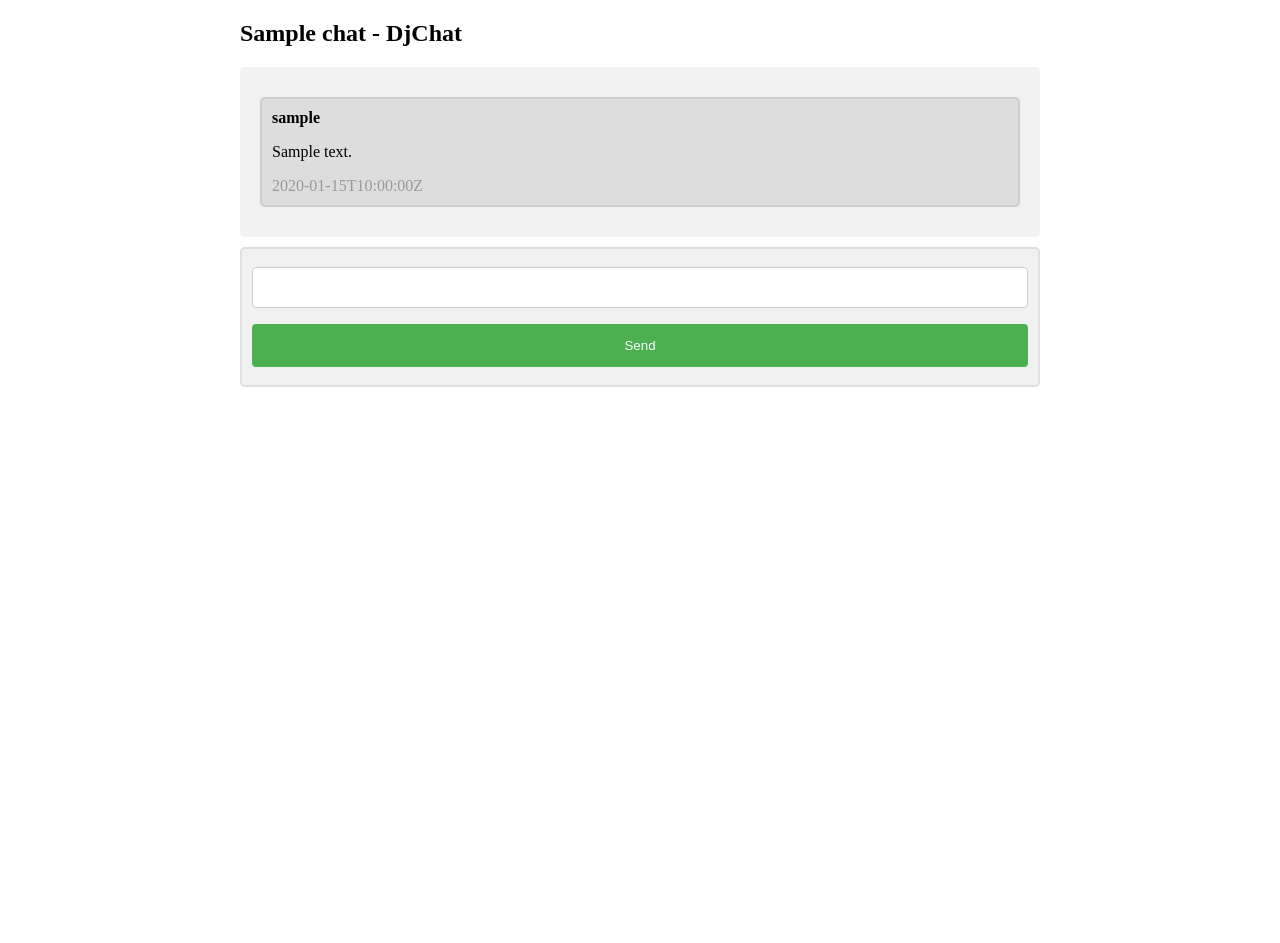
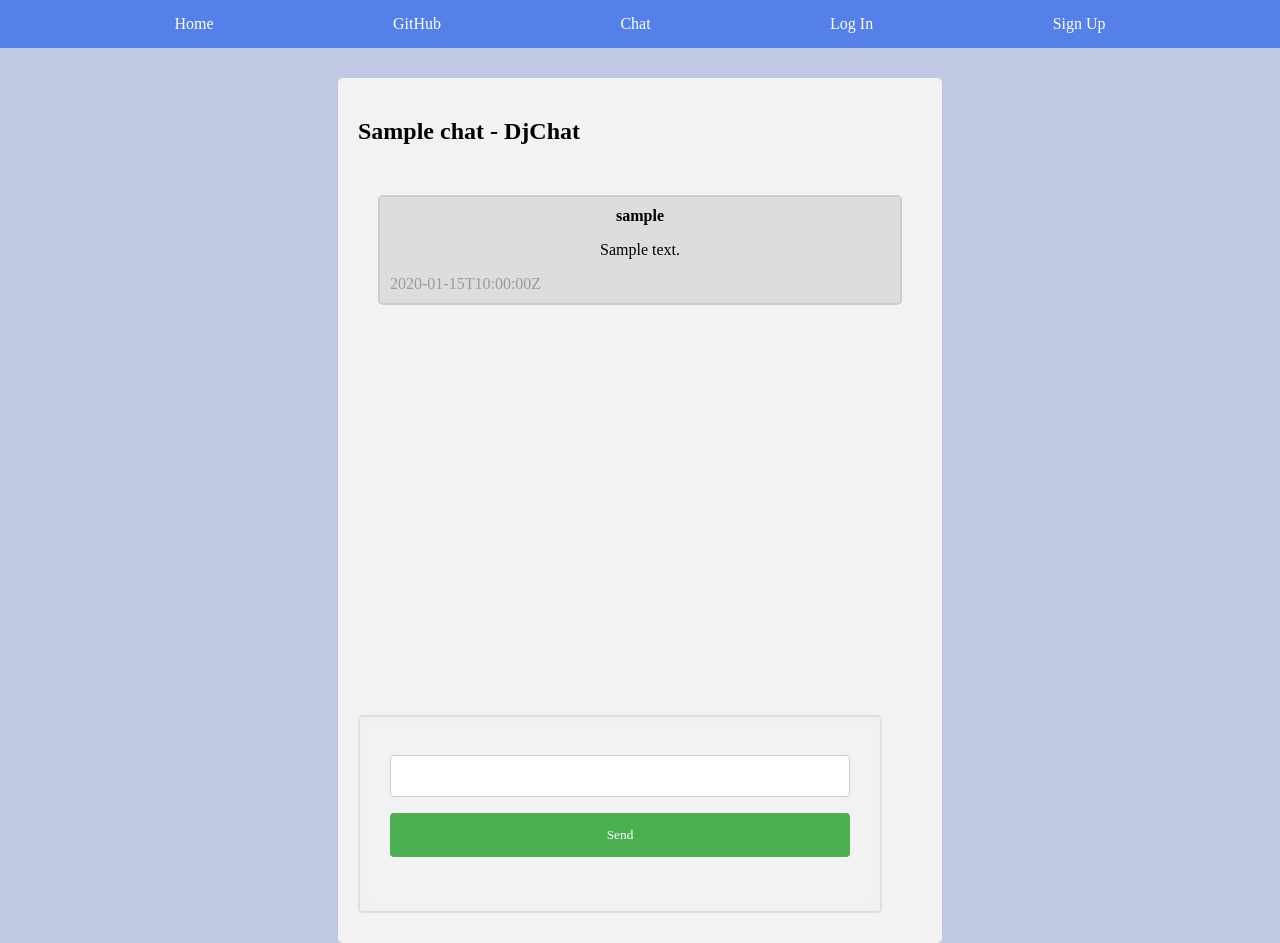
Before and after one commit to JesseFentress/rephraseAPP, a Django app: page /chats/1/ in a window 1280 px wide. Before the commit the page ends 387 px from the top, so only its background shows below. Run offline with Django 3.2, Linux system fonts and the light colour scheme; tables that the repository leaves empty hold one stand-in row (values such as "Sample post"); some libraries are stand-ins or nearby versions.

Commit message:
merged with real-time chat and am trying to design chat page to have more func

```diff
--- a/rephrase/static/css/rephrase.css
+++ b/rephrase/static/css/rephrase.css
@@ -82,6 +82,7 @@ a {
 .profile_info {
     width: fit-content;
     margin: 0 auto;
+    text-align: start;
 }
 
 .profile_item {
@@ -209,3 +210,16 @@ button:hover, button:focus {
 user_list_entry_self {
     display: none;
 }
+
+.chat_container {
+    grid-column-start: 2;
+}
+
+#display {
+    height: 500px;
+    overflow-y: scroll;
+}
+
+.message_friend {
+
+}
--- a/rephrase/templates/account.html
+++ b/rephrase/templates/account.html
@@ -37,7 +37,7 @@
                     <li class="profile_item">{{ user.first_name }} {{ user.last_name }}</li>
                     <li class="profile_item">{{ user.email }}</li>
                     <li class="profile_item">{{ user.date_joined }}</li>
-                <li class="profile_item"><a href="{% url 'edit' %}"><button class="account-button" id="edit account">Edit Profile</button></a></li>
+                <li class="profile_item"><a href="{% url 'edit' %}"><button class="account-button" id="{{ user.username}}">Edit Profile</button></a></li>
                 </ul>
             </div>
         </div>
@@ -55,8 +55,8 @@
                         <li>
                             <div class="user_list_entry">
                                 <img class="friend_img" src="{{ friend.profile_img.url }}" alt="friend_profile_img" width="50px" height="50px">
-                                <p class="friend_username">{{ friend.username }}</p>
-                                <button class="message_btn">Message</button>
+                                <p class="friend_username" id="friend_username">{{ friend.username }}</p>
+                                <button class="message_btn" id="message_btn">Message</button>
                             </div>
                         </li>
                     {% endfor %}
--- a/rephrase/templates/chat.html
+++ b/rephrase/templates/chat.html
@@ -1,12 +1,17 @@
+{% extends 'home.html' %}
 <!DOCTYPE html>
 <html>
 <head>
 <meta name="viewport" content="width=device-width, initial-scale=1">
+    {% block content %}
 <style>
 body {
-  margin: 0 auto;
-  max-width: 800px;
-  padding: 0 20px;
+    display: grid;
+    grid-template-columns: auto max-content auto;
+    grid-template-rows: max-content;
+    grid-gap: 30px;
+    margin: 0;
+    background-color: #c1c8e4;
 }
 
 .container {
@@ -51,11 +56,18 @@ body {
   float: left;
   color: #999;
 }
+#display {
+    height: 500px;
+    overflow-y: scroll;
+}
+
+
 </style>
 <script   src="https://code.jquery.com/jquery-3.1.1.min.js"   integrity="sha256-hVVnYaiADRTO2PzUGmuLJr8BLUSjGIZsDYGmIJLv2b8="   crossorigin="anonymous"></script>
 </head>
+
 <body>
-
+    <div class="chat_container">
     <h2>{{chat_details.name}} - DjChat</h2>
 
     <div id="display">
@@ -89,7 +101,7 @@ setInterval(function(){
         <style>
         input[type=text], select {
         width: 100%;
-        padding: 12px 20px;
+        padding: 12px 12px;
         margin: 8px 0;
         display: inline-block;
         border: 1px solid #ccc;
@@ -118,7 +130,7 @@ setInterval(function(){
         padding: 20px;
         }
         </style>
-
+        <div class="chat">
         <form id="post-form">
             {% csrf_token %}
             <input type="hidden" name="username" id="username" value="{{username}}"/>
@@ -126,8 +138,9 @@ setInterval(function(){
             <input type="text" name="message" id="message" width="100px" />
             <input type="submit" value="Send">
         </form>
+        </div>
     </div>
-
+    </div>
 </body>
 
     <script type="text/javascript">
@@ -151,4 +164,5 @@ setInterval(function(){
       });
     </script>
 
+    {% endblock %}
     </html>
```
Also changed, not shown: rephrase/templates/chat-list.html (+13 -8 lines), rephrase/views.py (+20 -0 lines).
